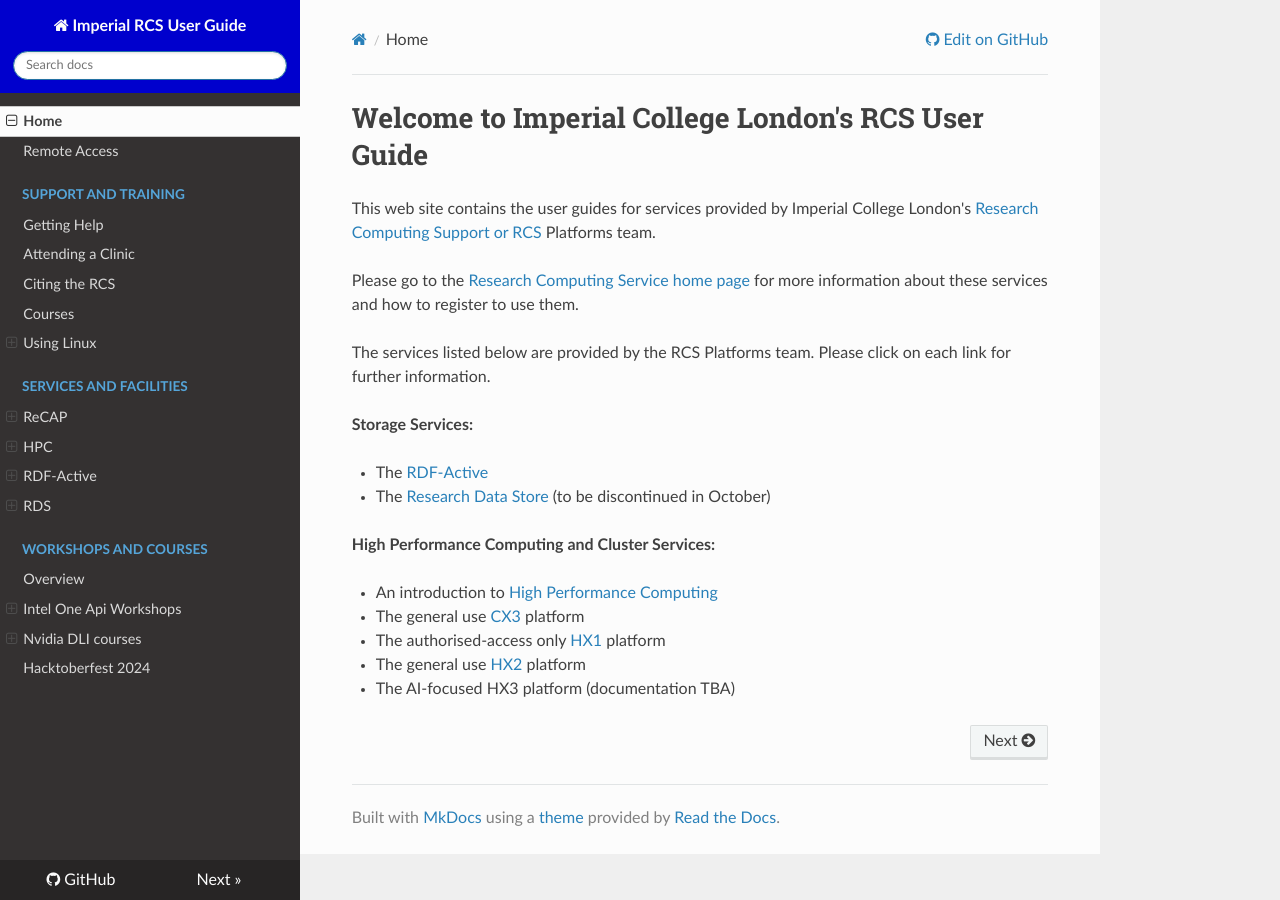
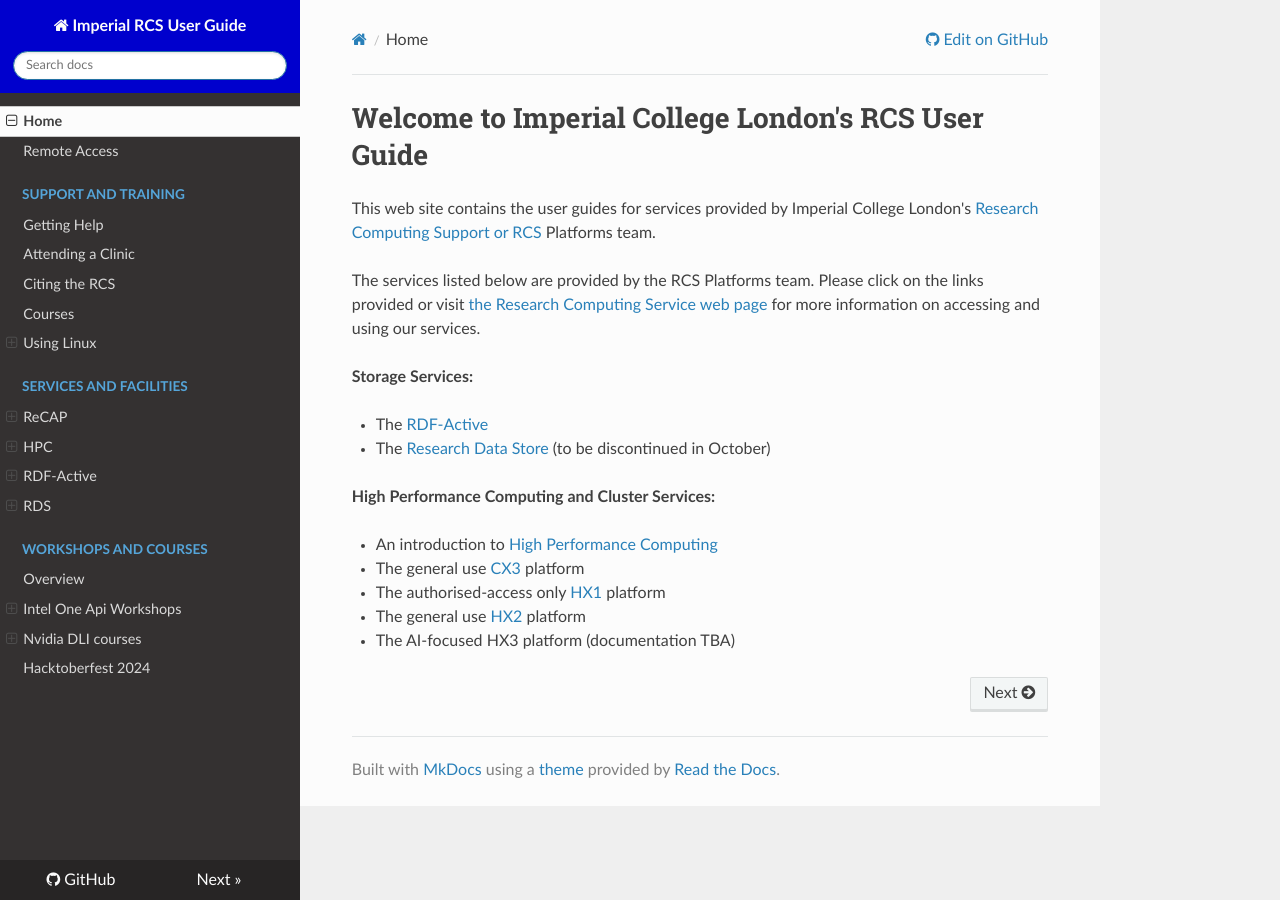
Before and after one commit to ImperialCollegeLondon/icl-rcs-user-guide, an MkDocs documentation site: the page built from docs/index.md, in a window 1280 px wide. Built offline with MkDocs 1.6.1, drawn with Linux system fonts in a browser that asks for light colours; nearby versions of some CDN libraries.

Commit message:
fix(landing page): clarity/removing redundancy in introduction text

```diff
--- a/docs/index.md
+++ b/docs/index.md
@@ -3,9 +3,8 @@
 
 This web site contains the user guides for services provided by Imperial College London's [Research Computing Support or RCS](https://www.imperial.ac.uk/admin-services/ict/self-service/research-support/rcs/) Platforms team.
 
-Please go to the [Research Computing Service home page](https://www.imperial.ac.uk/admin-services/ict/self-service/research-support/rcs/) for more information about these services and how to register to use them.
 
-The services listed below are provided by the RCS Platforms team. Please click on each link for further information.
+The services listed below are provided by the RCS Platforms team. Please click on the links provided or visit [the Research Computing Service web page](https://www.imperial.ac.uk/admin-services/ict/self-service/research-support/rcs/) for more information on accessing and using our services.
 
 **Storage Services:**
 
```
